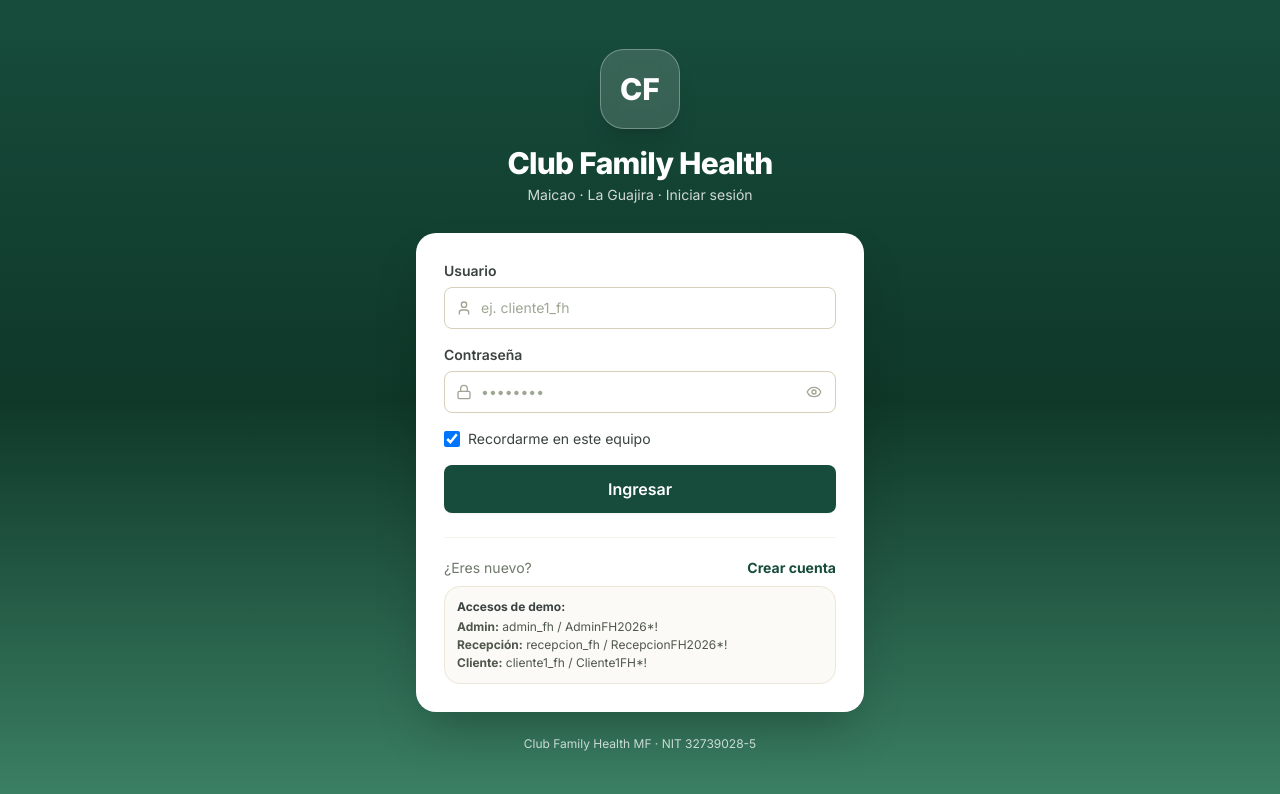
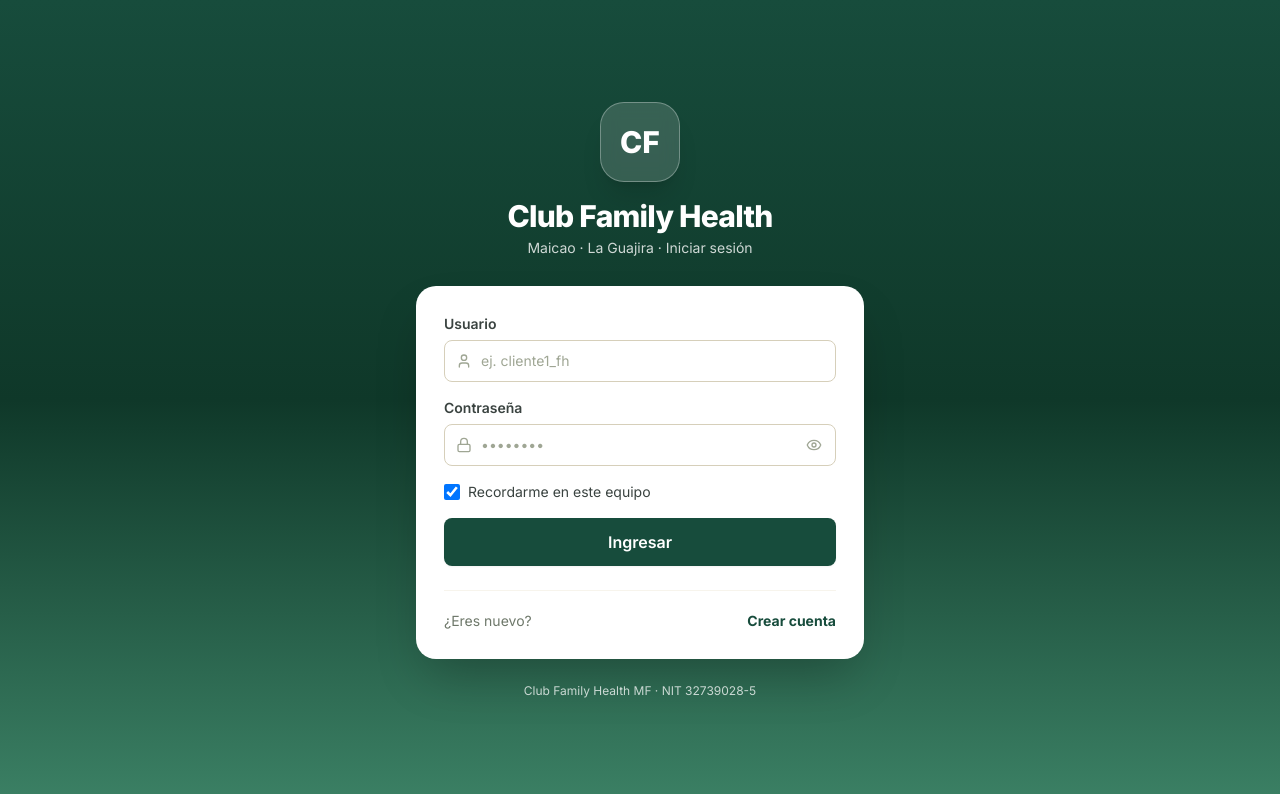
Before and after one commit to LuisDiaz2026/Family_Health_MF, a Vue app in the folder frontend/: page /#/login in a window 1280 px wide. Shown: the top 794 px of the page. Built offline with nearby package versions, Linux system fonts and the light colour scheme.

Commit message:
Producción: Eliminar tarjeta 'Accesos de demo' del Login (seguridad y profesionalismo)

```diff
--- a/frontend/src/views/auth/LoginView.vue
+++ b/frontend/src/views/auth/LoginView.vue
@@ -64,14 +64,6 @@
               Crear cuenta
             </button>
           </div>
-          <div class="rounded-xl bg-club-gray-50 border border-club-gray-200 p-3 text-xs">
-            <div class="font-bold text-club-gray-700 mb-1">Accesos de demo:</div>
-            <div class="grid grid-cols-1 gap-0.5 text-club-gray-600">
-              <div><b>Admin:</b> admin_fh / AdminFH2026*!</div>
-              <div><b>Recepción:</b> recepcion_fh / RecepcionFH2026*!</div>
-              <div><b>Cliente:</b> cliente1_fh / Cliente1FH*!</div>
-            </div>
-          </div>
         </div>
       </div>
 
```
